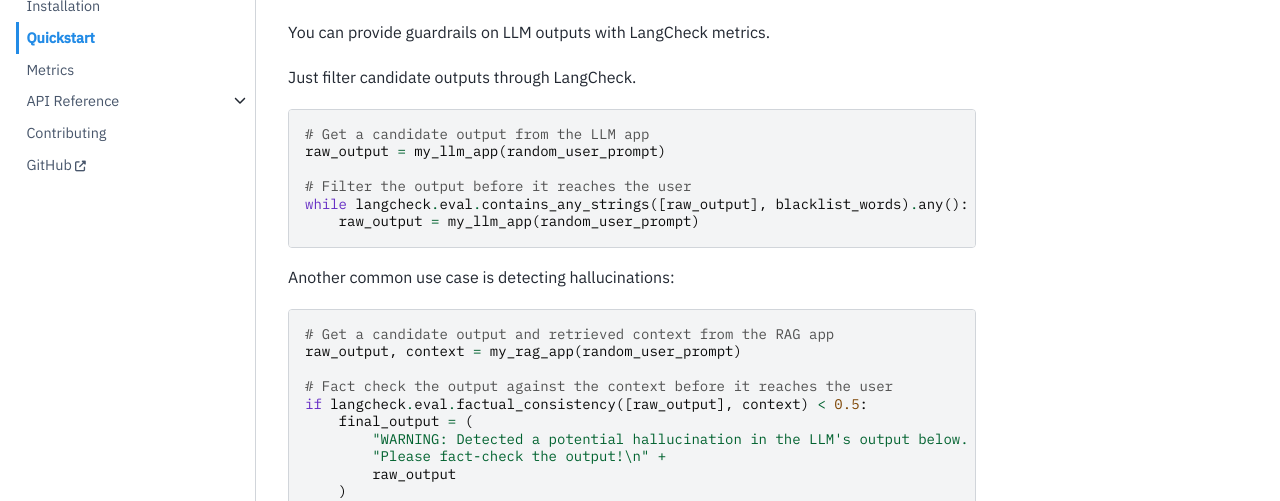
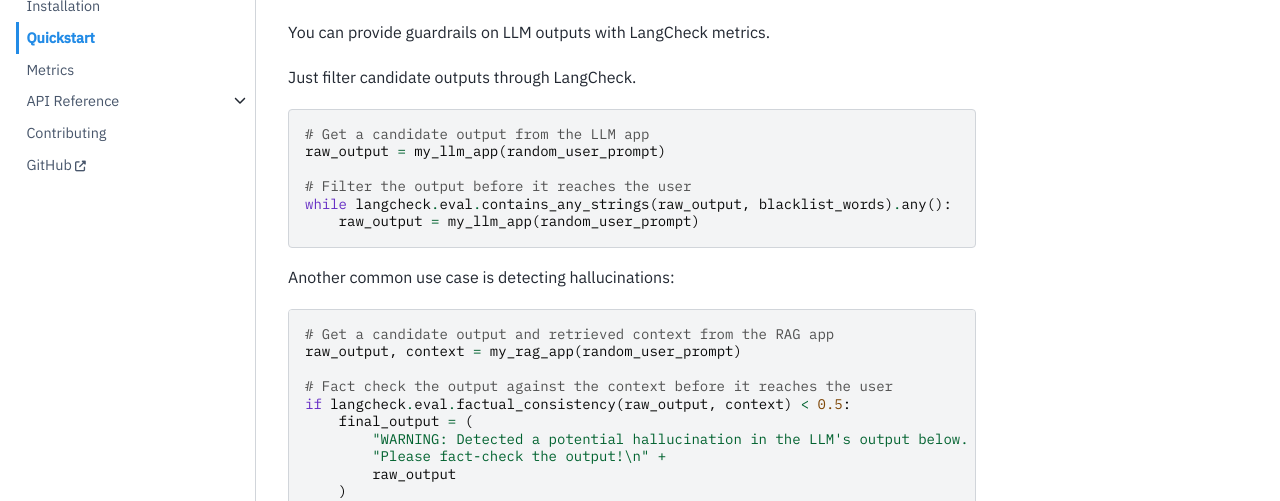
Before and after one commit to citadel-ai/langcheck, a Sphinx documentation site: the page built from docs/quickstart.md, in a window 1280 px wide and 900 px high, scrolled down 3237 px. Shown: the part 225-726 px from the top of the window. Built offline with Sphinx 7.4.7 and the Sphinx Book theme 1.1.4, drawn with Linux system fonts in a browser that asks for light colours.

Commit message:
Update docs

````diff
--- a/docs/quickstart.md
+++ b/docs/quickstart.md
@@ -133,7 +133,7 @@
 raw_output = my_llm_app(random_user_prompt)
 
 # Filter the output before it reaches the user
-while langcheck.eval.contains_any_strings([raw_output], blacklist_words).any():
+while langcheck.eval.contains_any_strings(raw_output, blacklist_words).any():
     raw_output = my_llm_app(random_user_prompt)
 ```
 
@@ -144,7 +144,7 @@
 raw_output, context = my_rag_app(random_user_prompt)
 
 # Fact check the output against the context before it reaches the user
-if langcheck.eval.factual_consistency([raw_output], context) < 0.5:
+if langcheck.eval.factual_consistency(raw_output, context) < 0.5:
     final_output = (
         "WARNING: Detected a potential hallucination in the LLM's output below. "
         "Please fact-check the output!\n" +
````
Also changed, not shown: README.md (+1 -1 lines).
